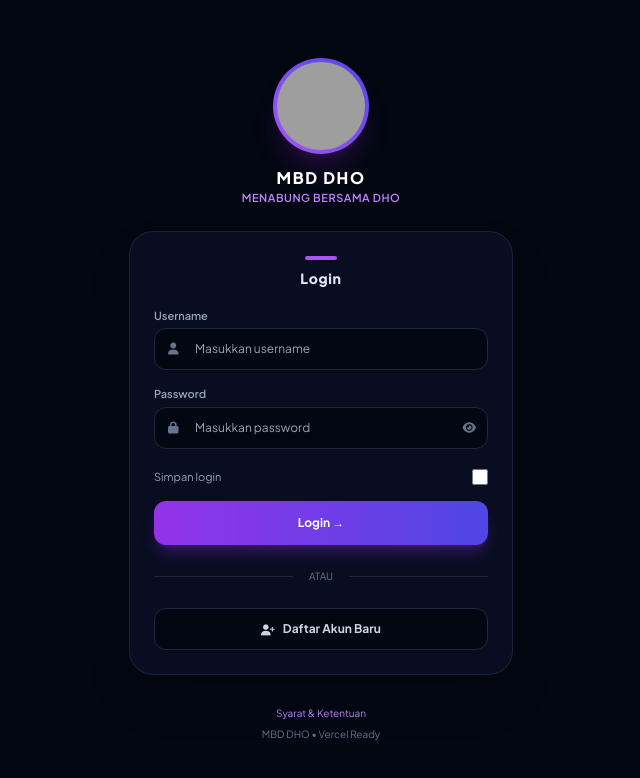
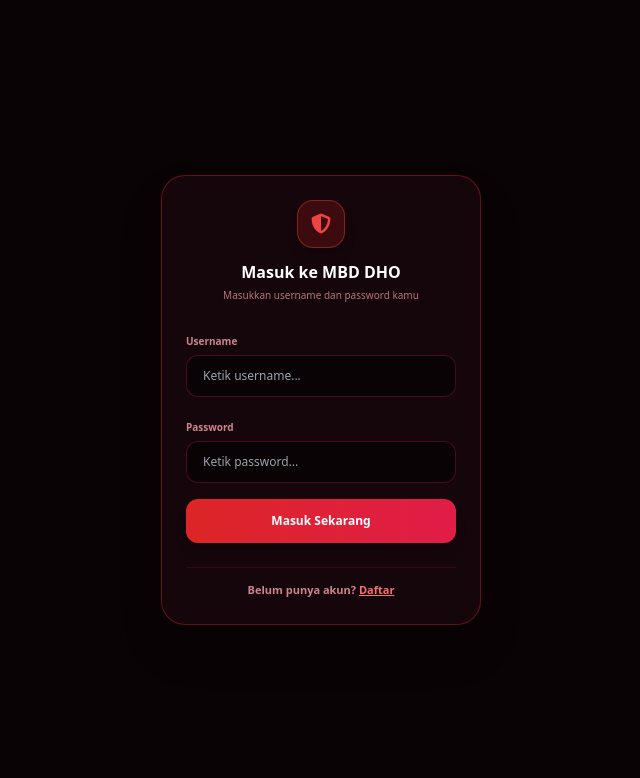
Before and after one commit to mikstyler/web-nabung, a website: page login.html in a window 1280 px wide. Shown: the whole page, without its empty margins (319-959 px from the left). Drawn offline with nearby package versions, Linux system fonts and the light colour scheme; grey boxes are pictures that could not be loaded.

Commit message:
Update login.html

```diff
--- a/login.html
+++ b/login.html
@@ -3,227 +3,146 @@
 <head>
     <meta charset="UTF-8">
     <meta name="viewport" content="width=device-width, initial-scale=1.0, maximum-scale=1.0, user-scalable=no">
-    <title>MBD DHO - Login & Register</title>
+    <title>MBD DHO - Login</title>
     <script src="https://cdn.tailwindcss.com"></script>
     <link rel="stylesheet" href="https://cdnjs.cloudflare.com/ajax/libs/font-awesome/6.4.0/css/all.min.css">
     <style>
         @import url('https://fonts.googleapis.com/css2?family=Plus+Jakarta+Sans:wght@400;500;600;700;800&display=swap');
-        body {
-            font-family: 'Plus Jakarta Sans', sans-serif;
-            background-color: #030712;
-            color: #f8fafc;
-            user-select: none;
-        }
-        @keyframes pulseGlow {
-            0%, 100% { transform: scale(1); opacity: 0.9; box-shadow: 0 0 20px rgba(168, 85, 247, 0.4); }
-            50% { transform: scale(1.08); opacity: 1; box-shadow: 0 0 40px rgba(168, 85, 247, 0.8); }
-        .animate-glow {
-            animation: pulseGlow 2.5s ease-in-out infinite;
-        }
+        body { font-family: 'Plus Jakarta Sans', sans-serif; user-select: none; -webkit-tap-highlight-color: transparent; }
+        .red-glow { box-shadow: 0 0 25px rgba(239, 68, 68, 0.4); }
     </style>
 </head>
-<body class="bg-[#030712] text-white flex flex-col items-center justify-center min-h-screen p-4 overflow-y-auto relative">
+<body class="bg-[#090305] text-white font-sans flex items-center justify-center h-[100dvh] p-4 relative">
 
-    <!-- HALAMAN UTAMA LOGIN / REGISTER -->
-    <div id="auth-container" class="w-full max-w-sm flex flex-col items-center space-y-6 my-auto transition-opacity duration-300">
-
-        <!-- Foto Profil Gojo & Judul MBD DHO -->
-        <div class="flex flex-col items-center space-y-3">
-            <div class="w-24 h-24 rounded-full p-1 bg-gradient-to-tr from-purple-500 to-indigo-600 shadow-xl shadow-purple-900/30">
-                <img src="https://images.unsplash.com/photo-1578632767115-351597cf2477?w=300&auto=format&fit=crop&q=80" alt="Gojo Profile" class="w-full h-full rounded-full object-cover">
-            </div>
-            <div class="text-center">
-                <h1 class="text-base font-black tracking-widest text-white uppercase">MBD DHO</h1>
-                <p class="text-[11px] text-purple-400 font-semibold tracking-wider">MENABUNG BERSAMA DHO</p>
-            </div>
-        </div>
-
-        <!-- Card Box Form -->
-        <div class="w-full bg-[#0b0f24]/90 backdrop-blur-xl border border-slate-800/80 rounded-3xl p-6 shadow-2xl space-y-5">
-            <div class="text-center space-y-1">
-                <div class="w-8 h-1 bg-purple-500 mx-auto rounded-full mb-2"></div>
-                <h2 id="form-title" class="text-sm font-extrabold tracking-wider text-slate-200">Login</h2>
-            </div>
-
-            <form id="auth-form" onsubmit="handleAuth(event)" class="space-y-4">
-                <div>
-                    <label class="block text-[11px] font-semibold text-slate-400 mb-1">Username</label>
-                    <div class="relative flex items-center">
-                        <i class="fa-solid fa-user absolute left-3.5 text-slate-500 text-xs"></i>
-                        <input type="text" id="username" required placeholder="Masukkan username" class="w-full bg-[#030712] border border-slate-800 rounded-xl px-3.5 py-3 pl-10 text-xs focus:outline-none focus:border-purple-500 text-white transition">
-                    </div>
-                </div>
-
-                <div>
-                    <label class="block text-[11px] font-semibold text-slate-400 mb-1">Password</label>
-                    <div class="relative flex items-center">
-                        <i class="fa-solid fa-lock absolute left-3.5 text-slate-500 text-xs"></i>
-                        <input type="password" id="password" required placeholder="Masukkan password" class="w-full bg-[#030712] border border-slate-800 rounded-xl px-3.5 py-3 pl-10 pr-10 text-xs focus:outline-none focus:border-purple-500 text-white transition">
-                        <button type="button" onclick="togglePassword()" class="absolute right-3 text-slate-500 hover:text-white text-xs focus:outline-none">
-                            <i id="eye-icon" class="fa-solid fa-eye"></i>
-                        </button>
-                    </div>
-                </div>
-
-                <div id="simpan-login-box" class="flex items-center justify-between pt-1">
-                    <span class="text-[11px] text-slate-400">Simpan login</span>
-                    <input type="checkbox" class="w-4 h-4 accent-purple-600 rounded bg-[#030712] border-slate-800">
-                </div>
-
-                <button type="submit" id="submit-btn" class="w-full py-3.5 rounded-xl bg-gradient-to-r from-purple-600 to-indigo-600 hover:opacity-90 text-white font-bold text-xs shadow-lg shadow-purple-600/30 active:scale-95 transition">
-                    Login →
-                </button>
-            </form>
-
-            <div class="relative flex py-1 items-center">
-                <div class="flex-grow border-t border-slate-800"></div>
-                <span class="flex-shrink mx-4 text-[10px] text-slate-500 uppercase">atau</span>
-                <div class="flex-grow border-t border-slate-800"></div>
-            </div>
-
-            <button type="button" onclick="switchMode()" id="switch-btn" class="w-full py-3 rounded-xl bg-[#030712] border border-slate-800 hover:bg-slate-900 text-slate-300 font-bold text-xs transition flex items-center justify-center gap-2">
-                <i class="fa-solid fa-user-plus text-[11px]"></i> Daftar Akun Baru
-            </button>
-        </div>
-
-        <div class="text-center space-y-1">
-            <a href="#" class="text-[10px] text-purple-400 hover:underline">Syarat & Ketentuan</a>
-            <p class="text-[10px] text-slate-500">MBD DHO • Vercel Ready</p>
+    <!-- TOAST NOTIFIKASI LOGIN/REGISTER -->
+    <div id="toast-notif" class="fixed top-5 left-4 right-4 z-50 hidden opacity-0 transition-opacity duration-300 pointer-events-none flex justify-center">
+        <div id="toast-box" class="bg-[#14060a]/90 border border-red-500/60 text-red-300 px-5 py-3 rounded-2xl shadow-2xl flex items-center space-x-3 backdrop-blur-xl pointer-events-auto red-glow">
+            <i id="toast-icon" class="fa-solid fa-circle-info text-sm"></i>
+            <span id="toast-text" class="text-xs font-bold">Notifikasi</span>
         </div>
     </div>
 
-
-    <!-- ANIMASI WELCOME BACK (SPLASH SCREEN) -->
-    <div id="welcome-screen" class="fixed inset-0 bg-[#030712] z-50 flex flex-col justify-between items-center p-6 hidden opacity-0 transition-opacity duration-500">
-        <!-- Tombol Skip di Pojok Kanan Atas -->
-        <div class="w-full flex justify-end">
-            <button onclick="lanjutKeDashboard()" class="px-4 py-1.5 rounded-full bg-slate-900 border border-slate-800 text-[11px] font-bold text-slate-300 hover:bg-slate-800 transition">
-                Skip
-            </button>
+    <!-- CARD FORM AUTHENTICATION -->
+    <div class="bg-[#14060a] border border-red-600/40 rounded-3xl p-6 w-full max-w-xs space-y-6 shadow-2xl red-glow">
+        <div class="text-center space-y-1">
+            <div class="w-12 h-12 rounded-2xl bg-red-600/20 border border-red-500/40 flex items-center justify-center text-red-500 text-xl mx-auto mb-3 shadow-lg">
+                <i class="fa-solid fa-shield-halved"></i>
+            </div>
+            <h2 id="auth-title" class="text-base font-extrabold text-white">Masuk ke MBD DHO</h2>
+            <p id="auth-sub" class="text-[10px] text-rose-300/70">Masukkan username dan password kamu</p>
         </div>
 
-        <!-- Konten Animasi Tengah -->
-        <div class="flex flex-col items-center space-y-5 text-center my-auto">
-            <!-- Lingkaran Animasi Glow -->
-            <div class="w-20 h-20 rounded-full bg-purple-600 flex items-center justify-center text-white text-2xl shadow-2xl animate-glow">
-                <i class="fa-solid fa-check"></i>
+        <form onsubmit="prosesAuth(event)" class="space-y-4">
+            <div class="space-y-1">
+                <label class="text-[10px] font-bold text-rose-300/80">Username</label>
+                <input type="text" id="auth-username" required placeholder="Ketik username..." class="w-full bg-[#090305] border border-rose-900/50 rounded-xl px-4 py-3 text-xs text-white focus:outline-none focus:border-red-500 transition">
             </div>
 
-            <div class="space-y-1.5">
-                <p class="text-[10px] tracking-widest text-purple-400 font-bold uppercase">SUCCESS LOGIN</p>
-                <h2 class="text-xl font-extrabold tracking-wide text-white uppercase">WELCOME BACK</h2>
+            <div class="space-y-1">
+                <label class="text-[10px] font-bold text-rose-300/80">Password</label>
+                <input type="password" id="auth-password" required placeholder="Ketik password..." class="w-full bg-[#090305] border border-rose-900/50 rounded-xl px-4 py-3 text-xs text-white focus:outline-none focus:border-red-500 transition">
             </div>
 
-            <!-- Badge Nama User -->
-            <div id="welcome-username" class="px-4 py-1.5 rounded-full bg-slate-900 border border-slate-800 text-xs font-semibold text-slate-300 shadow-inner">
-                dho
-            </div>
-        </div>
+            <button type="submit" id="btn-submit" class="w-full py-3.5 rounded-xl bg-gradient-to-r from-red-600 to-rose-600 hover:opacity-90 active:scale-95 text-white font-extrabold text-xs shadow-lg red-glow transition-all">
+                Masuk Sekarang
+            </button>
+        </form>
 
-        <!-- Footer Info -->
-        <div class="text-[10px] text-slate-500 tracking-wider">
-            Session secured • MBD DHO
+        <div class="text-center pt-2 border-t border-rose-900/30">
+            <button onclick="toggleModeAuth()" id="btn-toggle-mode" class="text-[11px] text-rose-300/80 hover:text-white font-semibold">
+                Belum punya akun? <span class="text-red-400 font-bold underline">Daftar</span>
+            </button>
         </div>
     </div>
 
+    <!-- SCRIPT -->
+    <script>
+        let isRegisterMode = false;
 
-    <!-- SCRIPT LOGIKA -->
-    <script>
-        let isLoginMode = true;
+        function toggleModeAuth() {
+            isRegisterMode = !isRegisterMode;
+            const title = document.getElementById('auth-title');
+            const sub = document.getElementById('auth-sub');
+            const btn = document.getElementById('btn-submit');
+            const toggleBtn = document.getElementById('btn-toggle-mode');
 
-        document.addEventListener("DOMContentLoaded", () => {
-            const savedUser = localStorage.getItem('mbd_logged_user');
-            if (savedUser) {
-                // Jika sudah ada sesi tersimpan, bisa langsung masuk atau tampilkan welcome sebentar
-            }
-        });
-
-        function togglePassword() {
-            const passInput = document.getElementById('password');
-            const eyeIcon = document.getElementById('eye-icon');
-            if (passInput.type === 'password') {
-                passInput.type = 'text';
-                eyeIcon.className = "fa-solid fa-eye-slash";
+            if (isRegisterMode) {
+                title.textContent = "Daftar Akun Baru";
+                sub.textContent = "Buat akun MBD DHO baru kamu";
+                btn.textContent = "Daftar Akun";
+                toggleBtn.innerHTML = `Sudah punya akun? <span class="text-red-400 font-bold underline">Masuk</span>`;
             } else {
-                passInput.type = 'password';
-                eyeIcon.className = "fa-solid fa-eye";
+                title.textContent = "Masuk ke MBD DHO";
+                sub.textContent = "Masukkan username dan password kamu";
+                btn.textContent = "Masuk Sekarang";
+                toggleBtn.innerHTML = `Belum punya akun? <span class="text-red-400 font-bold underline">Daftar</span>`;
             }
         }
 
-        function switchMode() {
-            isLoginMode = !isLoginMode;
-            const formTitle = document.getElementById('form-title');
-            const submitBtn = document.getElementById('submit-btn');
-            const switchBtn = document.getElementById('switch-btn');
-            const simpanBox = document.getElementById('simpan-login-box');
+        async function prosesAuth(e) {
+            e.preventDefault();
+            const username = document.getElementById('auth-username').value.trim();
+            const password = document.getElementById('auth-password').value.trim();
 
-            if (isLoginMode) {
-                formTitle.textContent = "Login";
-                submitBtn.textContent = "Login →";
-                switchBtn.innerHTML = `<i class="fa-solid fa-user-plus text-[11px]"></i> Daftar Akun Baru`;
-                simpanBox.classList.remove('hidden');
-            } else {
-                formTitle.textContent = "Register";
-                submitBtn.textContent = "Daftar →";
-                switchBtn.innerHTML = `<i class="fa-solid fa-right-to-bracket text-[11px]"></i> Sudah punya akun? Login`;
-                simpanBox.classList.add('hidden');
+            if (!username || !password) {
+                tampilkanToast("Username dan password wajib diisi!", "error");
+                return;
+            }
+
+            const endpoint = isRegisterMode ? '/api/register' : '/api/login';
+
+            try {
+                const res = await fetch(endpoint, {
+                    method: 'POST',
+                    headers: { 'Content-Type': 'application/json' },
+                    body: JSON.stringify({ username, password })
+                });
+                const data = await res.json();
+
+                if (data.success) {
+                    tampilkanToast(isRegisterMode ? "Pendaftaran berhasil! Silakan masuk." : "Login sukses! Mengalihkan...", "success");
+                    if (!isRegisterMode) {
+                        localStorage.setItem('mbd_logged_user', username);
+                        setTimeout(() => window.location.href = 'index.html', 1200);
+                    } else {
+                        setTimeout(() => toggleModeAuth(), 1200);
+                    }
+                } else {
+                    tampilkanToast(data.message || "Proses gagal, periksa data kamu.", "error");
+                }
+            } catch (err) {
+                // Fallback jika API belum dibuat, login lokal langsung jalan
+                localStorage.setItem('mbd_logged_user', username);
+                tampilkanToast("Login berhasil!", "success");
+                setTimeout(() => window.location.href = 'index.html', 1000);
             }
         }
 
-        function handleAuth(e) {
-            e.preventDefault();
-            const username = document.getElementById('username').value.trim();
-            const password = document.getElementById('password').value.trim();
+        function tampilkanToast(pesan, jenis = "info") {
+            const toastText = document.getElementById('toast-text');
+            const toastIcon = document.getElementById('toast-icon');
+            const toastBox = document.getElementById('toast-box');
 
-            let usersDb = JSON.parse(localStorage.getItem('mbd_users_db') || '[]');
+            toastText.textContent = pesan;
 
-            if (!isLoginMode) {
-                const existing = usersDb.find(u => u.username === username);
-                if (existing) {
-                    alert('Username sudah terdaftar! Silakan login.');
-                    return;
-                }
-                usersDb.push({ username, password });
-                localStorage.setItem('mbd_users_db', JSON.stringify(usersDb));
-                alert('Registrasi berhasil! Silakan login.');
-                switchMode();
-                document.getElementById('auth-form').reset();
+            if (jenis === "success") {
+                toastBox.className = "bg-[#14060a]/90 border border-emerald-500/60 text-emerald-300 px-5 py-3 rounded-2xl shadow-2xl flex items-center space-x-3 backdrop-blur-xl pointer-events-auto shadow-emerald-900/30";
+                toastIcon.className = "fa-solid fa-circle-check text-emerald-400 text-sm";
+            } else if (jenis === "error") {
+                toastBox.className = "bg-[#14060a]/90 border border-rose-500/60 text-rose-300 px-5 py-3 rounded-2xl shadow-2xl flex items-center space-x-3 backdrop-blur-xl pointer-events-auto red-glow";
+                toastIcon.className = "fa-solid fa-circle-exclamation text-rose-400 text-sm";
             } else {
-                const foundUser = usersDb.find(u => u.username === username && u.password === password);
+                toastBox.className = "bg-[#14060a]/90 border border-red-500/60 text-red-300 px-5 py-3 rounded-2xl shadow-2xl flex items-center space-x-3 backdrop-blur-xl pointer-events-auto red-glow";
+                toastIcon.className = "fa-solid fa-circle-info text-red-400 text-sm";
+            }
 
-                if ((username === 'dho' && password === '2009') || foundUser) {
-                    localStorage.setItem('mbd_logged_user', username);
-
-                    // --- MUNCULKAN ANIMASI WELCOME BACK ---
-                    tampilkanWelcomeScreen(username);
-                } else {
-                    alert('Username atau Password salah!');
-                }
-            }
-        }
-
-        function tampilkanWelcomeScreen(username) {
-            document.getElementById('welcome-username').textContent = username;
-            const authContainer = document.getElementById('auth-container');
-            const welcomeScreen = document.getElementById('welcome-screen');
-
-            authContainer.classList.add('opacity-0');
+            const toast = document.getElementById('toast-notif');
+            toast.classList.remove('hidden');
+            setTimeout(() => toast.classList.remove('opacity-0'), 10);
             setTimeout(() => {
-                authContainer.classList.add('hidden');
-                welcomeScreen.classList.remove('hidden');
-                setTimeout(() => {
-                    welcomeScreen.classList.remove('opacity-0');
-                }, 50);
-            }, 300);
-
-            // Otomatis pindah ke index.html setelah 2.5 detik (atau user bisa klik Skip)
-            setTimeout(() => {
-                lanjutKeDashboard();
+                toast.classList.add('opacity-0');
+                setTimeout(() => toast.classList.add('hidden'), 300);
             }, 2500);
-        }
-
-        function lanjutKeDashboard() {
-            window.location.href = 'index.html';
         }
     </script>
 </body>
```
